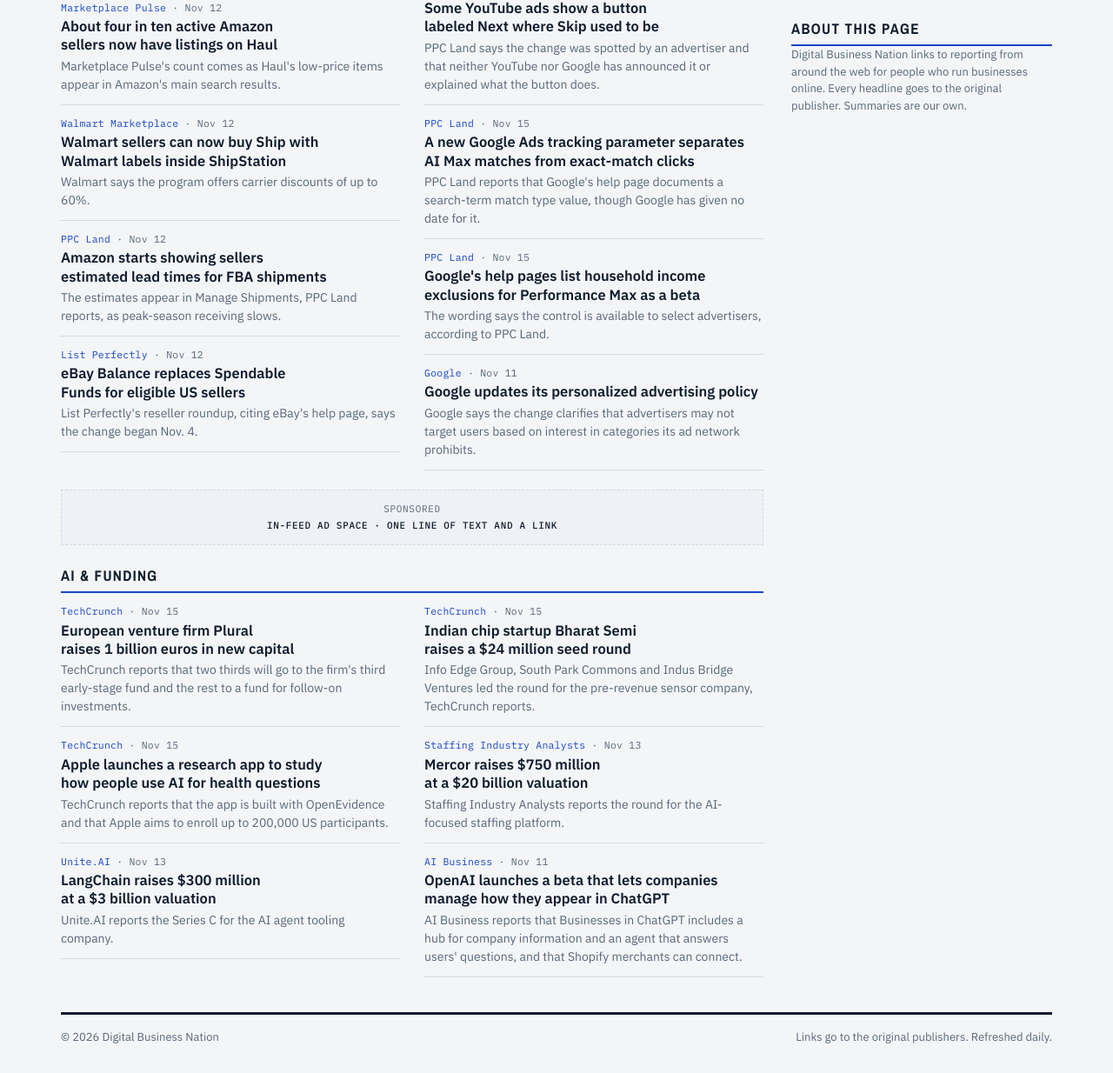
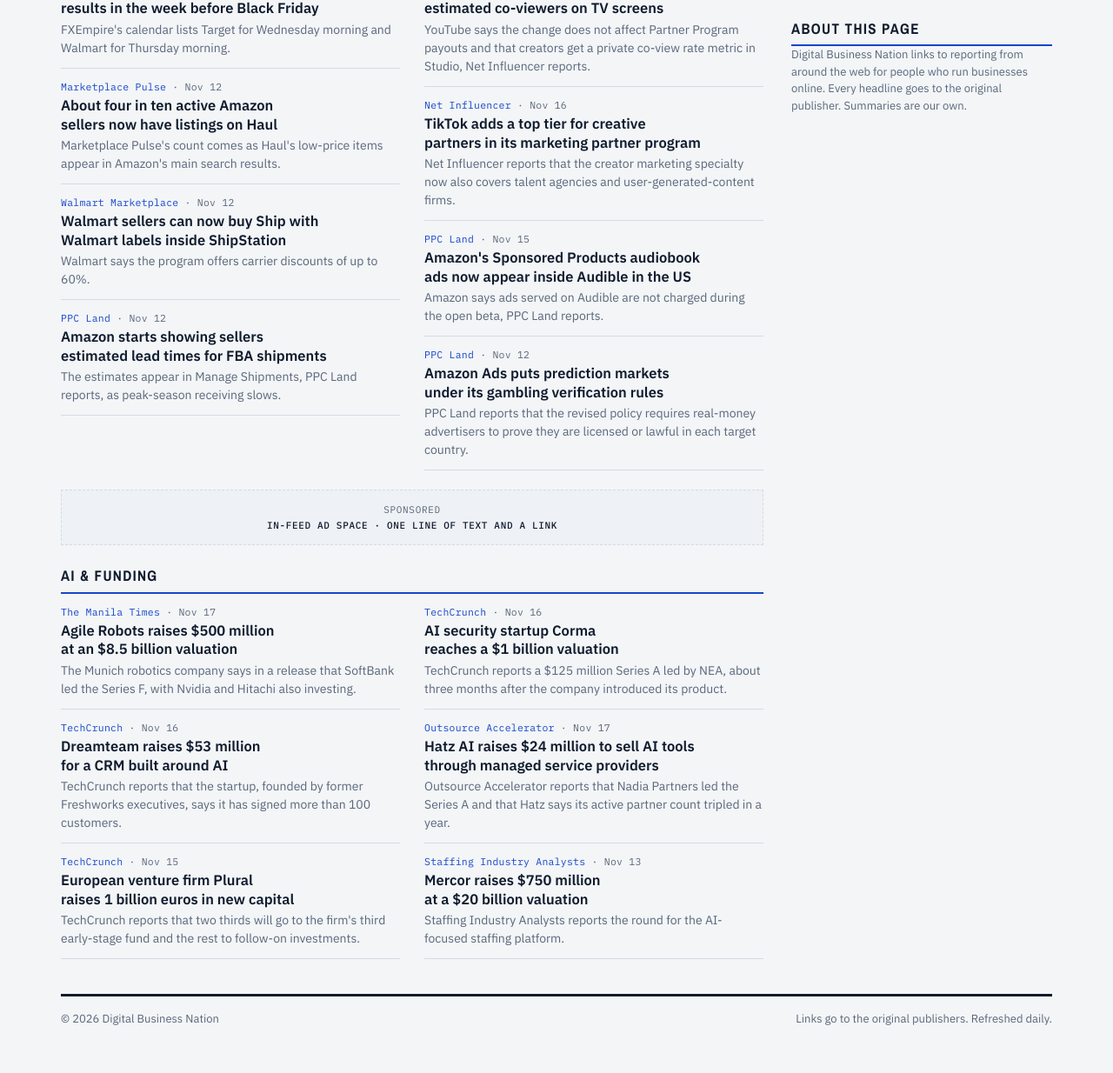
Before and after one commit to rfowlerjr/digitalbusinessnation, a plain HTML site: page index.html in a window 1280 px wide. Shown: the part 1070-2304 px from the top of the page at 87% size. Drawn offline with nearby package versions, Linux system fonts and the light colour scheme.

Commit message:
Daily refresh: November 17, 2026
Co-Authored-By: Claude Opus 5.5 <noreply@anthropic.com>
Claude-Session: https://claude.ai/code/session_01KpBwszcCKSBDhvxWvvi1pj

```diff
--- a/index.html
+++ b/index.html
@@ -136,24 +136,24 @@ footer{border-top:3px solid var(--ink);padding:16px 0 32px;font-size:13px;color:
 
 <script>
 /* ===== DAILY DATA: everything below this line is what changes each day ===== */
-const EDITION = { date: "Monday, November 16, 2026", updated: "Updated 4:52 a.m. PT" };
+const EDITION = { date: "Tuesday, November 17, 2026", updated: "Updated 4:55 a.m. PT" };
 
 const LEAD = {
-  src: "Yahoo Finance", when: "Nov 13",
-  url: "https://finance.yahoo.com/technology/ai/article/anthropic-ipo-what-we-know-143321078.html",
-  title: "Anthropic's IPO is set to price on Wednesday and start trading on Thursday",
-  sum: "Yahoo Finance reports that the AI company plans to price its shares on Nov. 18 and list on Nasdaq under the ticker ANT on Nov. 19, subject to regulatory clearance. An updated filing covers 825 million shares at $70 to $78 each, and the company is seeking a valuation of roughly $1.4 trillion, according to the report."
+  src: "CoinDesk", when: "Nov 17",
+  url: "https://www.coindesk.com/markets/2026/11/17/nvidia-faces-first-earnings-test-without-jensen-huang-as-ai-stocks-slide",
+  title: "Nvidia reports quarterly results today, its first since Jensen Huang stepped down",
+  sum: "The chipmaker releases third-quarter results after Tuesday's close, with interim CEO Colette Kress leading the company after Huang resigned last week. CoinDesk cites estimates of about $108 billion in revenue and adjusted earnings of $2.47 a share, with the stock trading nearly 40% below its October high."
 };
 
 const ALSO = [
-  { src: "Fortune", when: "Nov 16",
-    url: "https://fortune.com/2026/11/16/nvidia-stock-jensen-huang-return-odds-musk/",
-    title: "Two Nvidia investors ask the board to keep a Jensen Huang return on the table",
-    sum: "Fortune reports that Altimeter's Brad Gerstner and Atreides' Gavin Baker wrote to the board days after Huang resigned as chief executive, and that a petition backing him has nearly 180,000 signatures." },
-  { src: "TechCrunch", when: "Nov 16",
-    url: "https://techcrunch.com/2026/11/16/freshworks-alums-raise-53m-to-take-on-salesforce-hubspot-with-ai-native-crm/",
-    title: "Dreamteam raises $53 million for a CRM built around AI",
-    sum: "TechCrunch reports that the startup, founded by former Freshworks executives, says it has signed more than 100 customers in three months of active selling." }
+  { src: "Yahoo Finance", when: "Nov 13",
+    url: "https://finance.yahoo.com/technology/ai/article/anthropic-ipo-what-we-know-143321078.html",
+    title: "Anthropic's IPO is set to price on Wednesday and start trading on Thursday",
+    sum: "Yahoo Finance reports a range of $70 to $78 a share on Nasdaq under the ticker ANT, with the company seeking a valuation of roughly $1.4 trillion." },
+  { src: "Net Influencer", when: "Nov 16",
+    url: "https://www.netinfluencer.com/instagram-amazon-affiliate-links-reels-feed-posts-ltk-shopmy/",
+    title: "Instagram lets US creators add Amazon affiliate links to Reels and feed posts",
+    sum: "Instagram says creators in Amazon's influencer program can tag up to 30 products per Reel and can also paste LTK or ShopMy collection links, Net Influencer reports." }
 ];
 
 const SECTIONS = [
@@ -162,10 +162,14 @@ const SECTIONS = [
       url: "https://www.forbes.com/sites/pamdanziger/2026/11/15/amazon-stretches-2026-black-friday-cyber-monday-to-12-day-sales-event/",
       title: "Amazon's Black Friday and Cyber Monday event will run for 12 days",
       sum: "Amazon says the sale runs from Nov. 19 through Nov. 30 and that its Alexa for Shopping assistant will be part of it, Forbes reports." },
+    { src: "The Manila Times", when: "Nov 16",
+      url: "https://manilatimes.net/2026/11/16/tmt-newswire/globenewswire/commerce-introduces-shopping-agent-to-enable-conversational-shopping-for-bigcommerce-merchants/2470932",
+      title: "Commerce rolls out a conversational Shopping Agent for BigCommerce stores",
+      sum: "The company says in a release that the AI agent is reaching eligible merchants ahead of the holiday season." },
     { src: "FXEmpire", when: "Nov 15",
       url: "https://fxempire.com/forecasts/article/the-week-ahead-nvidia-earnings-anthropic-ipo-test-ai-trade-1644719",
       title: "Target and Walmart report quarterly results in the week before Black Friday",
-      sum: "FXEmpire's calendar lists Target for Wednesday morning and Walmart for Thursday morning, after Nvidia's results on Tuesday." },
+      sum: "FXEmpire's calendar lists Target for Wednesday morning and Walmart for Thursday morning." },
     { src: "Marketplace Pulse", when: "Nov 12",
       url: "https://www.marketplacepulse.com/articles/amazon-has-put-four-in-ten-sellers-on-haul",
       title: "About four in ten active Amazon sellers now have listings on Haul",
@@ -177,63 +181,59 @@ const SECTIONS = [
     { src: "PPC Land", when: "Nov 12",
       url: "https://ppc.land/amazon-adds-fba-lead-time-estimates-a-5-day-shipment-may-take-12-at-peak/",
       title: "Amazon starts showing sellers estimated lead times for FBA shipments",
-      sum: "The estimates appear in Manage Shipments, PPC Land reports, as peak-season receiving slows." },
-    { src: "List Perfectly", when: "Nov 12",
-      url: "https://listperfectly.com/selling/reseller-news-november-2026/",
-      title: "eBay Balance replaces Spendable Funds for eligible US sellers",
-      sum: "List Perfectly's reseller roundup, citing eBay's help page, says the change began Nov. 4." }
+      sum: "The estimates appear in Manage Shipments, PPC Land reports, as peak-season receiving slows." }
   ]},
   { id: "advertising", name: "Advertising", items: [
+    { src: "PPC Land", when: "Nov 17",
+      url: "https://ppc.land/amazon-sizes-streaming-tv-budgets-as-commitment-plus-up-to-five-fees/",
+      title: "Amazon documents a budget calculator for DVA+ streaming TV campaigns",
+      sum: "PPC Land reports that the updated help page sets ad group budgets as committed spend plus estimated fees, listed by type but without rates." },
+    { src: "PPC Land", when: "Nov 17",
+      url: "https://ppc.land/amazon-wants-the-clients-legal-name-not-the-agencys-on-new-ad-accounts/",
+      title: "Amazon tells agencies to enter the advertiser's own details on new ad accounts",
+      sum: "The guidance appears on a support page Amazon updated Nov. 16, according to PPC Land." },
+    { src: "Net Influencer", when: "Nov 16",
+      url: "https://www.netinfluencer.com/youtube-adds-estimated-tv-co-views-to-public-view-counts/",
+      title: "YouTube view counts now include estimated co-viewers on TV screens",
+      sum: "YouTube says the change does not affect Partner Program payouts and that creators get a private co-view rate metric in Studio, Net Influencer reports." },
     { src: "Net Influencer", when: "Nov 16",
       url: "https://www.netinfluencer.com/tiktok-adds-premier-tier-to-creative-partner-program-extends-recognition-to-talent-agencies-and-ugc-firms/",
       title: "TikTok adds a top tier for creative partners in its marketing partner program",
-      sum: "Net Influencer reports that the creator marketing specialty now also covers talent agencies and user-generated-content firms, with qualification handled through TikTok One." },
+      sum: "Net Influencer reports that the creator marketing specialty now also covers talent agencies and user-generated-content firms." },
     { src: "PPC Land", when: "Nov 15",
       url: "https://ppc.land/amazon-puts-sponsored-products-ads-inside-audible-free-during-beta/",
       title: "Amazon's Sponsored Products audiobook ads now appear inside Audible in the US",
       sum: "Amazon says ads served on Audible are not charged during the open beta, PPC Land reports." },
-    { src: "PPC Land", when: "Nov 15",
-      url: "https://ppc.land/youtube-drops-the-word-skip-from-some-ad-buttons-in-favour-of-next/",
-      title: "Some YouTube ads show a button labeled Next where Skip used to be",
-      sum: "PPC Land says the change was spotted by an advertiser and that neither YouTube nor Google has announced it or explained what the button does." },
-    { src: "PPC Land", when: "Nov 15",
-      url: "https://ppc.land/googles-new-parameter-shows-when-an-exact-click-was-really-ai-max/",
-      title: "A new Google Ads tracking parameter separates AI Max matches from exact-match clicks",
-      sum: "PPC Land reports that Google's help page documents a search-term match type value, though Google has given no date for it." },
-    { src: "PPC Land", when: "Nov 15",
-      url: "https://ppc.land/google-opens-pmax-household-income-exclusions-to-select-advertisers/",
-      title: "Google's help pages list household income exclusions for Performance Max as a beta",
-      sum: "The wording says the control is available to select advertisers, according to PPC Land." },
-    { src: "Google", when: "Nov 11",
-      url: "https://support.google.com/adspolicy/answer/18873108",
-      title: "Google updates its personalized advertising policy",
-      sum: "Google says the change clarifies that advertisers may not target users based on interest in categories its ad network prohibits." }
+    { src: "PPC Land", when: "Nov 12",
+      url: "https://ppc.land/amazon-forces-prediction-markets-through-gambling-ad-verification/",
+      title: "Amazon Ads puts prediction markets under its gambling verification rules",
+      sum: "PPC Land reports that the revised policy requires real-money advertisers to prove they are licensed or lawful in each target country." }
   ]},
   { id: "ai-funding", name: "AI & Funding", wide: true, items: [
+    { src: "The Manila Times", when: "Nov 17",
+      url: "https://www.manilatimes.net/2026/11/17/tmt-newswire/pr-newswire/physical-ai-leader-agile-robots-raises-500-million-series-f-at-85-billion-valuation-to-accelerate-global-growth/2471576",
+      title: "Agile Robots raises $500 million at an $8.5 billion valuation",
+      sum: "The Munich robotics company says in a release that SoftBank led the Series F, with Nvidia and Hitachi also investing." },
+    { src: "TechCrunch", when: "Nov 16",
+      url: "https://techcrunch.com/2026/11/16/cybersecurity-ai-startup-corma-reaches-1b-valuation-in-about-3-months/",
+      title: "AI security startup Corma reaches a $1 billion valuation",
+      sum: "TechCrunch reports a $125 million Series A led by NEA, about three months after the company introduced its product." },
+    { src: "TechCrunch", when: "Nov 16",
+      url: "https://techcrunch.com/2026/11/16/freshworks-alums-raise-53m-to-take-on-salesforce-hubspot-with-ai-native-crm/",
+      title: "Dreamteam raises $53 million for a CRM built around AI",
+      sum: "TechCrunch reports that the startup, founded by former Freshworks executives, says it has signed more than 100 customers." },
+    { src: "Outsource Accelerator", when: "Nov 17",
+      url: "https://news.outsourceaccelerator.com/hatz-ai-series-a/",
+      title: "Hatz AI raises $24 million to sell AI tools through managed service providers",
+      sum: "Outsource Accelerator reports that Nadia Partners led the Series A and that Hatz says its active partner count tripled in a year." },
     { src: "TechCrunch", when: "Nov 15",
       url: "https://techcrunch.com/2026/11/15/helsing-backer-plural-raises-1-1b-to-fund-europes-next-moonshots/",
       title: "European venture firm Plural raises 1 billion euros in new capital",
-      sum: "TechCrunch reports that two thirds will go to the firm's third early-stage fund and the rest to a fund for follow-on investments." },
-    { src: "TechCrunch", when: "Nov 15",
-      url: "https://techcrunch.com/2026/11/15/indian-chip-startup-bharat-semi-lands-24m-seed-round-as-it-eyes-global-ai-sensor-market/",
-      title: "Indian chip startup Bharat Semi raises a $24 million seed round",
-      sum: "Info Edge Group, South Park Commons and Indus Bridge Ventures led the round for the pre-revenue sensor company, TechCrunch reports." },
-    { src: "TechCrunch", when: "Nov 15",
-      url: "https://techcrunch.com/2026/11/15/apple-launches-new-app-to-study-how-people-use-ai-for-health/",
-      title: "Apple launches a research app to study how people use AI for health questions",
-      sum: "TechCrunch reports that the app is built with OpenEvidence and that Apple aims to enroll up to 200,000 US participants." },
+      sum: "TechCrunch reports that two thirds will go to the firm's third early-stage fund and the rest to follow-on investments." },
     { src: "Staffing Industry Analysts", when: "Nov 13",
       url: "https://www.staffingindustry.com/news/global-daily-news/mercor-lands-750m-funding-round-valuing-staffing-platform-at-20b",
       title: "Mercor raises $750 million at a $20 billion valuation",
-      sum: "Staffing Industry Analysts reports the round for the AI-focused staffing platform." },
-    { src: "Unite.AI", when: "Nov 13",
-      url: "https://www.unite.ai/langchain-secures-300m-series-c-at-3b-valuation-for-agent-governance",
-      title: "LangChain raises $300 million at a $3 billion valuation",
-      sum: "Unite.AI reports the Series C for the AI agent tooling company." },
-    { src: "AI Business", when: "Nov 11",
-      url: "https://aibusiness.com/generative-ai/openai-s-businesses-in-chatgpt-targets-enterprise-trust",
-      title: "OpenAI launches a beta that lets companies manage how they appear in ChatGPT",
-      sum: "AI Business reports that Businesses in ChatGPT includes a hub for company information and an agent that answers users' questions, and that Shopify merchants can connect." }
+      sum: "Staffing Industry Analysts reports the round for the AI-focused staffing platform." }
   ]}
 ];
 
```
